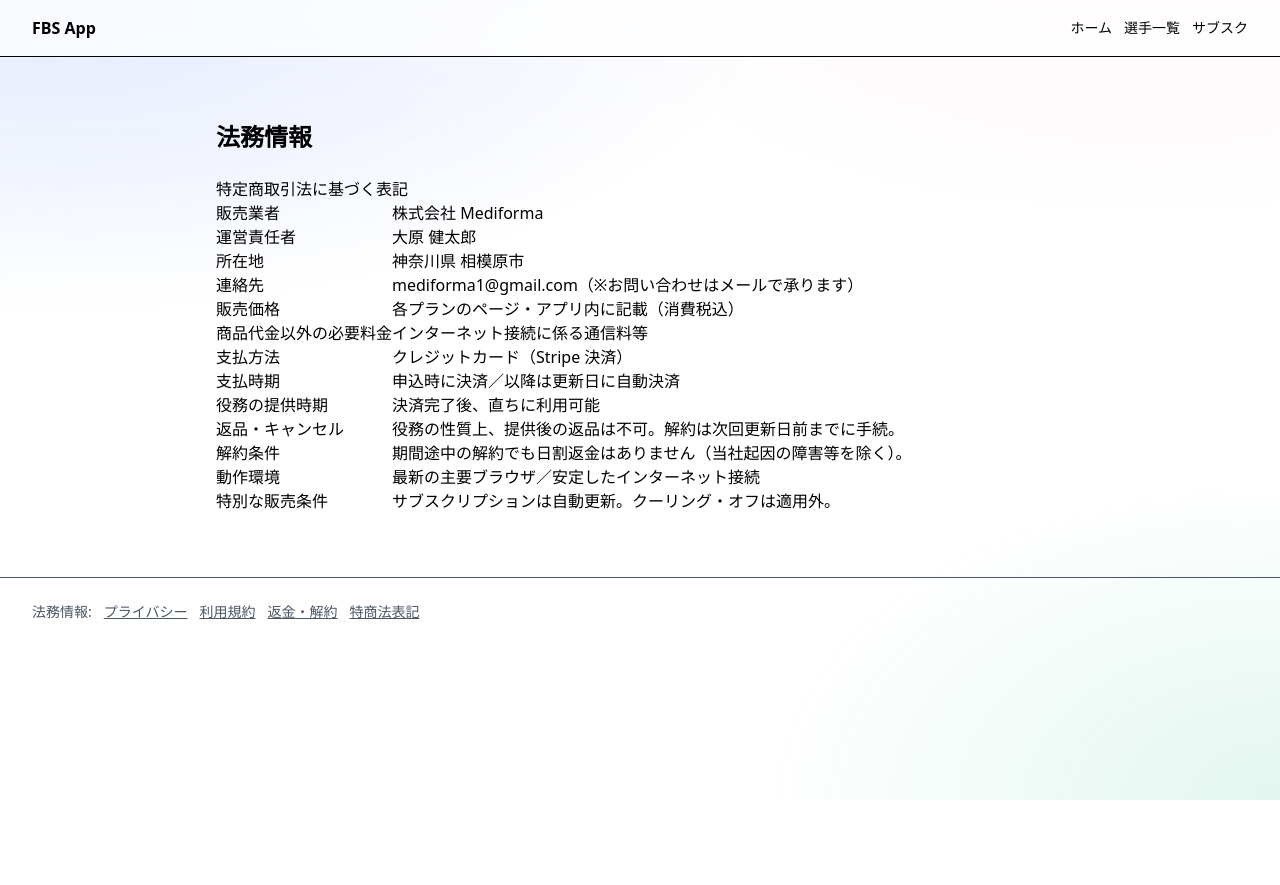
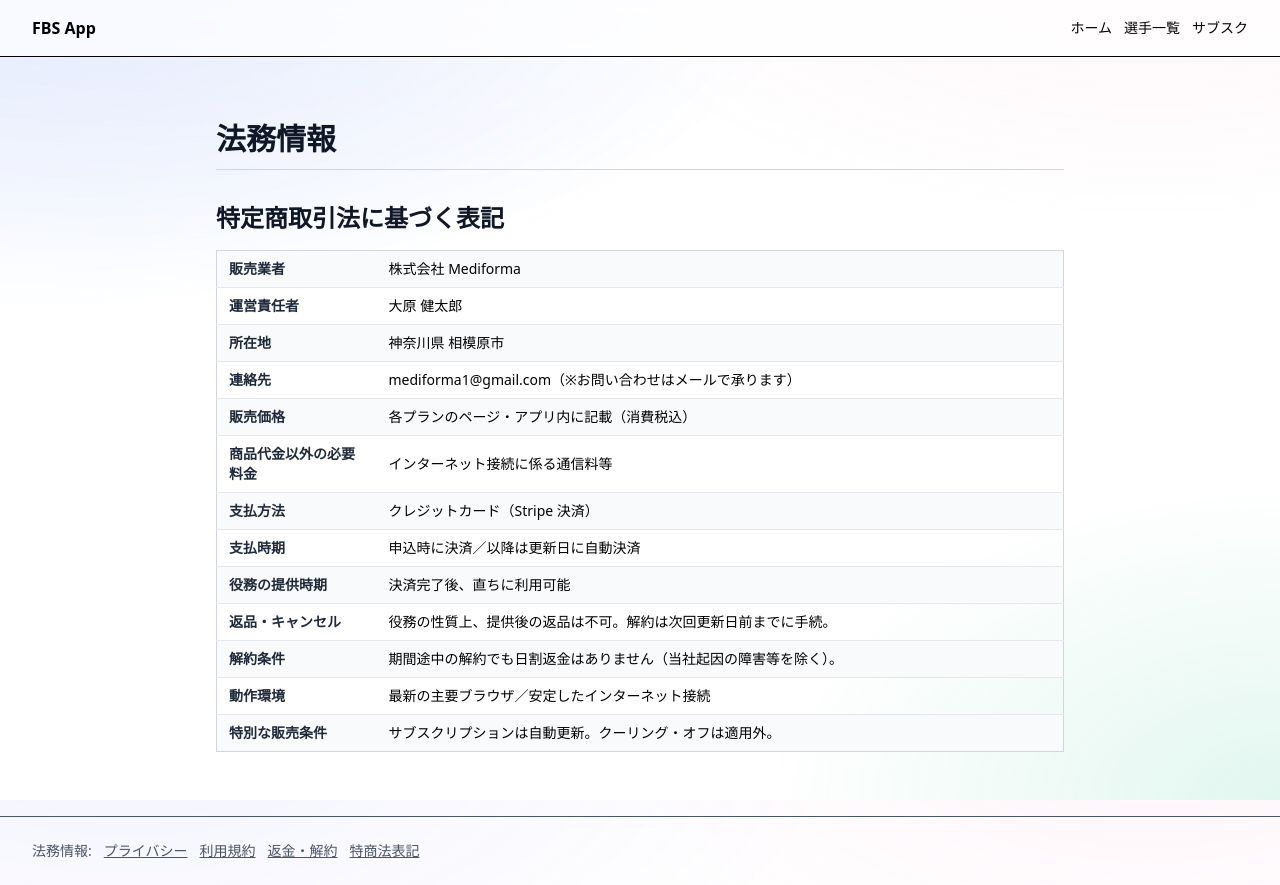
Before and after one commit to kentaro23/pt-fbs-app, a Next.js app: page /legal/tokushoho in a window 1280 px wide. Before the commit the page ends 800 px from the top, so only its background shows below. Built offline with nearby package versions, Linux system fonts and the light colour scheme.

Commit message:
style(legal): 見出し強調・罫線・表のストライプで可読性を改善

```diff
--- a/src/app/legal/cookies/page.tsx
+++ b/src/app/legal/cookies/page.tsx
@@ -3,14 +3,14 @@ export const metadata = { title: 'Cookieポリシー | FBS App' };
 export default function Cookies() {
   return (
     <>
-      <h2>Cookieポリシー</h2>
+      <h2 className="text-2xl font-bold text-gray-900 mb-4">Cookieポリシー</h2>
       <p>本サービスは、ログイン状態の維持等のために Cookie を使用します。当社が発行する Cookie には個人を特定する機微情報は含まれません。</p>
-      <h3>使用目的</h3>
+      <h3 className="mt-8 text-xl font-semibold text-gray-900 pb-1 border-b border-gray-200">使用目的</h3>
       <ul>
         <li>セッション維持（認証）</li>
         <li>基本的な動作に必要な設定の保持</li>
       </ul>
-      <h3>管理方法</h3>
+      <h3 className="mt-8 text-xl font-semibold text-gray-900 pb-1 border-b border-gray-200">管理方法</h3>
       <p>ブラウザの設定で Cookie を無効化できますが、無効化するとサービスの一部機能が利用できません。</p>
     </>
   );
--- a/src/app/legal/layout.tsx
+++ b/src/app/legal/layout.tsx
@@ -8,7 +8,7 @@ export const metadata = {
 export default function LegalLayout({ children }: { children: ReactNode }) {
   return (
     <div className="max-w-4xl mx-auto px-6 py-10">
-      <h1 className="text-2xl font-semibold mb-6">法務情報</h1>
+      <h1 className="text-3xl font-bold mb-8 pb-3 border-b border-gray-300 text-gray-900">法務情報</h1>
       <div className="prose max-w-none">{children}</div>
     </div>
   );
--- a/src/app/legal/refunds/page.tsx
+++ b/src/app/legal/refunds/page.tsx
@@ -3,24 +3,24 @@ export const metadata = { title: '返金・解約ポリシー | FBS App' };
 export default function Refunds() {
   return (
     <>
-      <h2>返金・解約ポリシー</h2>
-      <h3>1. サブスクリプションの更新と解約</h3>
+      <h2 className="text-2xl font-bold text-gray-900 mb-4">返金・解約ポリシー</h2>
+      <h3 className="mt-8 text-xl font-semibold text-gray-900 pb-1 border-b border-gray-200">1. サブスクリプションの更新と解約</h3>
       <ul>
         <li>本サービスの有料プランは月額の自動更新です。</li>
         <li>次回更新日前までにアプリ内の「サブスク管理」または Stripe カスタマーポータルから解約できます。</li>
         <li>解約は<strong>現在の請求期間末で停止</strong>となり、すでに支払済みの料金は原則返金されません。</li>
       </ul>
 
-      <h3>2. 返金方針</h3>
+      <h3 className="mt-8 text-xl font-semibold text-gray-900 pb-1 border-b border-gray-200">2. 返金方針</h3>
       <ul>
         <li>法令で義務づけられる場合を除き、期間途中の返金は行いません。</li>
         <li>重複請求など当社起因の障害が確認できた場合は、個別に誠実に対応します。</li>
       </ul>
 
-      <h3>3. トライアル</h3>
+      <h3 className="mt-8 text-xl font-semibold text-gray-900 pb-1 border-b border-gray-200">3. トライアル</h3>
       <p>トライアルを提供する場合は、期間終了時に自動的に課金が開始されます。開始前に解約した場合、料金は発生しません。</p>
 
-      <h3>4. お問い合わせ</h3>
+      <h3 className="mt-8 text-xl font-semibold text-gray-900 pb-1 border-b border-gray-200">4. お問い合わせ</h3>
       <p>返金・解約に関するお問い合わせ先：mediforma1@gmail.com</p>
     </>
   );
--- a/src/app/legal/security/page.tsx
+++ b/src/app/legal/security/page.tsx
@@ -3,7 +3,7 @@ export const metadata = { title: 'セキュリティ | FBS App' };
 export default function Security() {
   return (
     <>
-      <h2>セキュリティ</h2>
+      <h2 className="text-2xl font-bold text-gray-900 mb-4">セキュリティ</h2>
       <ul>
         <li>通信：TLS による暗号化</li>
         <li>決済情報：Stripe により保管・処理（当社はカード番号を保持しません）</li>
@@ -11,7 +11,7 @@ export default function Security() {
         <li>アクセス制御：最小権限、監査ログ（必要に応じ実施）</li>
         <li>脆弱性対応：依存関係の定期更新・報告受付</li>
       </ul>
-      <p>セキュリティ上の懸念や脆弱性のご報告は、＜mediforma1@gmail.com＞までお知らせください。</p>
+      <p className="mt-6">セキュリティ上の懸念や脆弱性のご報告は、mediforma1@gmail.com までお知らせください。</p>
     </>
   );
 }
--- a/src/app/legal/tokushoho/page.tsx
+++ b/src/app/legal/tokushoho/page.tsx
@@ -3,22 +3,22 @@ export const metadata = { title: '特定商取引法に基づく表記 | FBS App
 export default function Tokushoho() {
   return (
     <>
-      <h2>特定商取引法に基づく表記</h2>
-      <table>
+      <h2 className="text-2xl font-bold text-gray-900 mb-4">特定商取引法に基づく表記</h2>
+      <table className="w-full text-sm border border-gray-300">
         <tbody>
-          <tr><td>販売業者</td><td>株式会社 Mediforma</td></tr>
-          <tr><td>運営責任者</td><td>大原 健太郎</td></tr>
-          <tr><td>所在地</td><td>神奈川県 相模原市</td></tr>
-          <tr><td>連絡先</td><td>mediforma1@gmail.com（※お問い合わせはメールで承ります）</td></tr>
-          <tr><td>販売価格</td><td>各プランのページ・アプリ内に記載（消費税込）</td></tr>
-          <tr><td>商品代金以外の必要料金</td><td>インターネット接続に係る通信料等</td></tr>
-          <tr><td>支払方法</td><td>クレジットカード（Stripe 決済）</td></tr>
-          <tr><td>支払時期</td><td>申込時に決済／以降は更新日に自動決済</td></tr>
-          <tr><td>役務の提供時期</td><td>決済完了後、直ちに利用可能</td></tr>
-          <tr><td>返品・キャンセル</td><td>役務の性質上、提供後の返品は不可。解約は次回更新日前までに手続。</td></tr>
-          <tr><td>解約条件</td><td>期間途中の解約でも日割返金はありません（当社起因の障害等を除く）。</td></tr>
-          <tr><td>動作環境</td><td>最新の主要ブラウザ／安定したインターネット接続</td></tr>
-          <tr><td>特別な販売条件</td><td>サブスクリプションは自動更新。クーリング・オフは適用外。</td></tr>
+          <tr className="odd:bg-gray-50 border-b border-gray-200"><td className="w-40 font-semibold px-3 py-2 text-gray-800">販売業者</td><td className="px-3 py-2">株式会社 Mediforma</td></tr>
+          <tr className="odd:bg-gray-50 border-b border-gray-200"><td className="w-40 font-semibold px-3 py-2 text-gray-800">運営責任者</td><td className="px-3 py-2">大原 健太郎</td></tr>
+          <tr className="odd:bg-gray-50 border-b border-gray-200"><td className="w-40 font-semibold px-3 py-2 text-gray-800">所在地</td><td className="px-3 py-2">神奈川県 相模原市</td></tr>
+          <tr className="odd:bg-gray-50 border-b border-gray-200"><td className="w-40 font-semibold px-3 py-2 text-gray-800">連絡先</td><td className="px-3 py-2">mediforma1@gmail.com（※お問い合わせはメールで承ります）</td></tr>
+          <tr className="odd:bg-gray-50 border-b border-gray-200"><td className="w-40 font-semibold px-3 py-2 text-gray-800">販売価格</td><td className="px-3 py-2">各プランのページ・アプリ内に記載（消費税込）</td></tr>
+          <tr className="odd:bg-gray-50 border-b border-gray-200"><td className="w-40 font-semibold px-3 py-2 text-gray-800">商品代金以外の必要料金</td><td className="px-3 py-2">インターネット接続に係る通信料等</td></tr>
+          <tr className="odd:bg-gray-50 border-b border-gray-200"><td className="w-40 font-semibold px-3 py-2 text-gray-800">支払方法</td><td className="px-3 py-2">クレジットカード（Stripe 決済）</td></tr>
+          <tr className="odd:bg-gray-50 border-b border-gray-200"><td className="w-40 font-semibold px-3 py-2 text-gray-800">支払時期</td><td className="px-3 py-2">申込時に決済／以降は更新日に自動決済</td></tr>
+          <tr className="odd:bg-gray-50 border-b border-gray-200"><td className="w-40 font-semibold px-3 py-2 text-gray-800">役務の提供時期</td><td className="px-3 py-2">決済完了後、直ちに利用可能</td></tr>
+          <tr className="odd:bg-gray-50 border-b border-gray-200"><td className="w-40 font-semibold px-3 py-2 text-gray-800">返品・キャンセル</td><td className="px-3 py-2">役務の性質上、提供後の返品は不可。解約は次回更新日前までに手続。</td></tr>
+          <tr className="odd:bg-gray-50 border-b border-gray-200"><td className="w-40 font-semibold px-3 py-2 text-gray-800">解約条件</td><td className="px-3 py-2">期間途中の解約でも日割返金はありません（当社起因の障害等を除く）。</td></tr>
+          <tr className="odd:bg-gray-50 border-b border-gray-200"><td className="w-40 font-semibold px-3 py-2 text-gray-800">動作環境</td><td className="px-3 py-2">最新の主要ブラウザ／安定したインターネット接続</td></tr>
+          <tr className="odd:bg-gray-50"><td className="w-40 font-semibold px-3 py-2 text-gray-800">特別な販売条件</td><td className="px-3 py-2">サブスクリプションは自動更新。クーリング・オフは適用外。</td></tr>
         </tbody>
       </table>
     </>
```
Also changed, not shown: src/app/legal/privacy/page.tsx (+9 -9 lines), src/app/legal/terms/page.tsx (+8 -8 lines).
